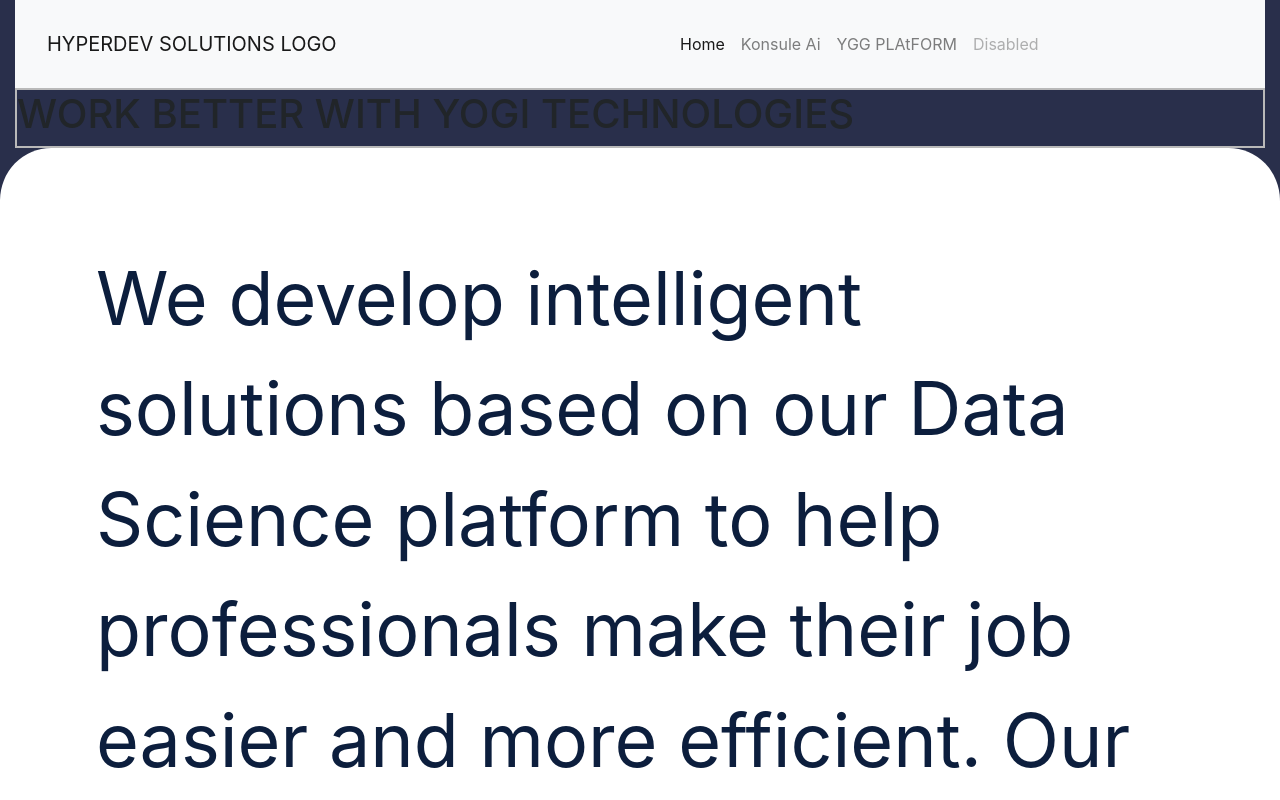
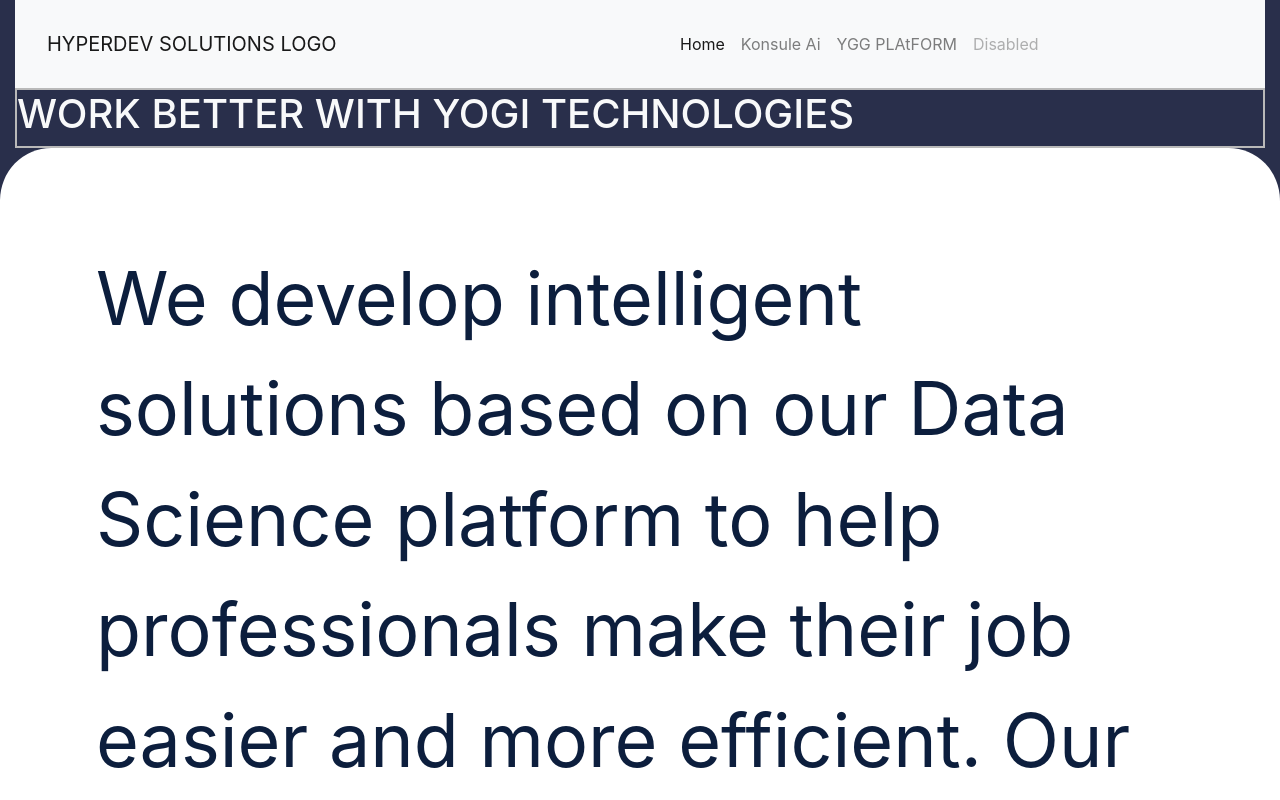
Before and after one commit to Shaukat456/Web-User-Interface, a React (Create React App) app: page / in a window 1280 px wide. Shown: the top 800 px of the page. Built offline with nearby package versions, Linux system fonts and the light colour scheme.

Commit message:
Section3

```diff
--- a/src/Components/Intro.jsx
+++ b/src/Components/Intro.jsx
@@ -1,4 +1,7 @@
 function Intro() {
+
+
+
     return (
         <>
         <div className="row">
@@ -10,12 +13,9 @@ Data Science platform to help professionals
 make their job easier and more efficient.
 Our team consists of experts in Machine
 Learning
-
 , Natural Language Processing
-
 ,
 Linguistics
-
 and Software Engineering
 
 .
--- a/src/index.css
+++ b/src/index.css
@@ -1,5 +1,6 @@
 .hcomp{
     border: 2px solid rgb(185, 185, 185);
+    font-size: 4.6rem;
 }
 body{
     background-color: rgb(41, 47, 75);
--- a/src/pages/Home.jsx
+++ b/src/pages/Home.jsx
@@ -1,6 +1,6 @@
 import Intro from "../Components/Intro";
 import Navbar from "../Components/Navbar";
-
+import {Fade, Slide} from 'react-reveal'
 
 
 
@@ -9,16 +9,24 @@ function Home() {
     return ( <>
         <div className="container-fluid ">
             <Navbar/>
-            <div className="hcomp">
-                <div className="">
+
+            <div className="hcomp  ">
+            <Slide left>
+                <div className="text-light">
+
                     <h1>WORK BETTER WITH YOGI TECHNOLOGIES</h1>
                 </div>
 
 
+            </Slide>
 
             </div>
 
+            <Fade bottom>
+
             <Intro/>
+            </Fade>
+
         </div>
 
     </> );
```
